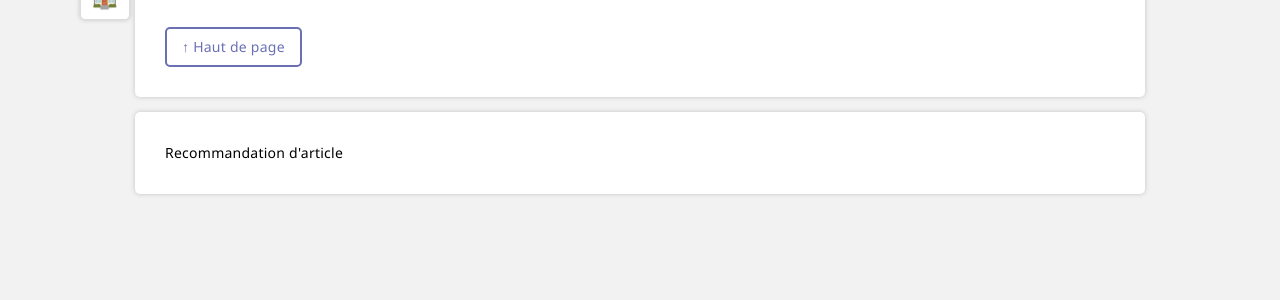
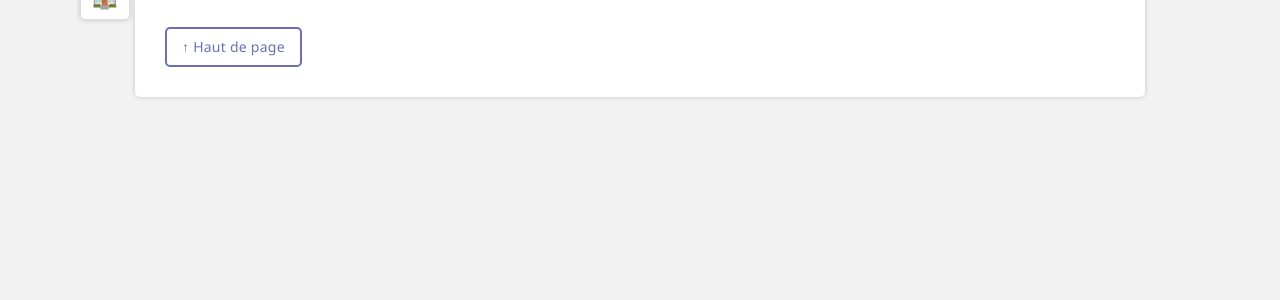
Before and after one commit to leobouard/leobouard.github.io, a Jekyll site: the page built from _posts/2024-01-01-script-en-kit.md, in a window 1280 px wide. Shown: the part 287-587 px from the top of the page. Built offline with Jekyll 4.4.1, drawn with Linux system fonts in a browser that asks for light colours; some web fonts are replaced; our own code applies the rules of GitHub Pages for plain Markdown files.

Commit message:
Update post.html

```diff
--- a/_layouts/post.html
+++ b/_layouts/post.html
@@ -34,6 +34,8 @@ layout: default
     </div>
 </section>
 
-<section style="margin-top: 15px; {% if page.nextlink %}display: none;{% endif %}">
+{% if page.nextlink %}
+<section style="margin-top: 15px;">
     <span>Recommandation d'article</span>
 </section>
+{% endif %}
```
